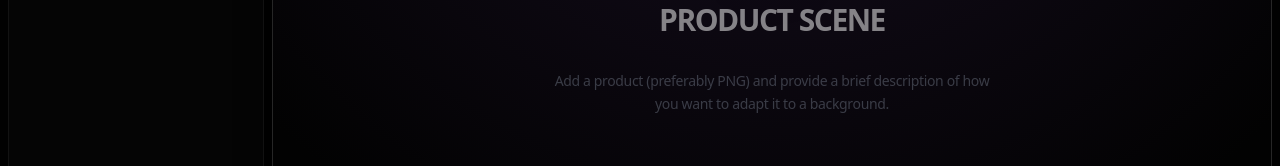
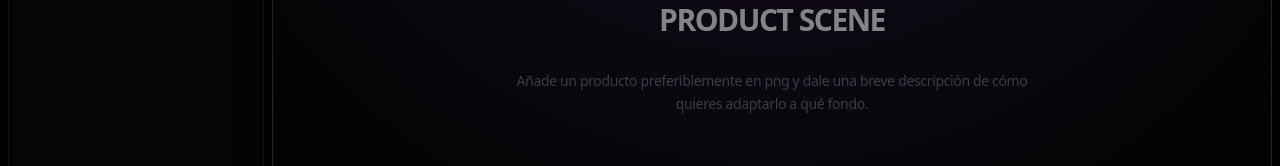
Before and after one commit to leadfluenceagy/EasyProAds, a React (Vite) app: page / in a window 1280 px wide. Shown: the part 295-461 px from the top of the page. Built offline with nearby package versions, Linux system fonts and the light colour scheme.

Commit message:
Content Update: Spanish mode descriptions

```diff
--- a/App.tsx
+++ b/App.tsx
@@ -315,10 +315,10 @@ const App: React.FC = () => {
                       <h2 className="text-3xl font-black text-white tracking-tighter uppercase">
                         {activeMode === 'generator' ? 'Product Scene' : activeMode === 'iteration' ? 'Reference Copy' : 'Fashion Edit'}
                       </h2>
-                      <p className="text-gray-500 max-w-md mx-auto text-sm font-medium tracking-tight leading-relaxed">
-                        {activeMode === 'generator' ? 'Add a product (preferably PNG) and provide a brief description of how you want to adapt it to a background.' :
-                          activeMode === 'iteration' ? 'Add a reference ad and the product you want to insert. This will create the same ad but with your desired product. IMPORTANT: All text will be removed.' :
-                            'Iterate fashion models preserving identity and realism.'}
+                      <p className="text-gray-500 max-w-lg mx-auto text-sm font-medium tracking-tight leading-relaxed">
+                        {activeMode === 'generator' ? 'Añade un producto preferiblemente en png y dale una breve descripción de cómo quieres adaptarlo a qué fondo.' :
+                          activeMode === 'iteration' ? 'Añade un anuncio de referencia y añade el producto que quieras meter en ese anuncio. De esta forma tendrás el mismo anuncio pero con tu producto deseado. IMPORTANTE: Todo el texto se elimina.' :
+                            'Primero pasa una foto de la cara de la modelo, luego pasa la foto de moda que quieras iterar.\nEJ: Meto la cara de la de Milan y meto una foto de ella llevando el vestido, le digo que cambie la pose y que el fondo sea en una casa con una piscina infinita.'}
                       </p>
                     </div>
                   )}
```
